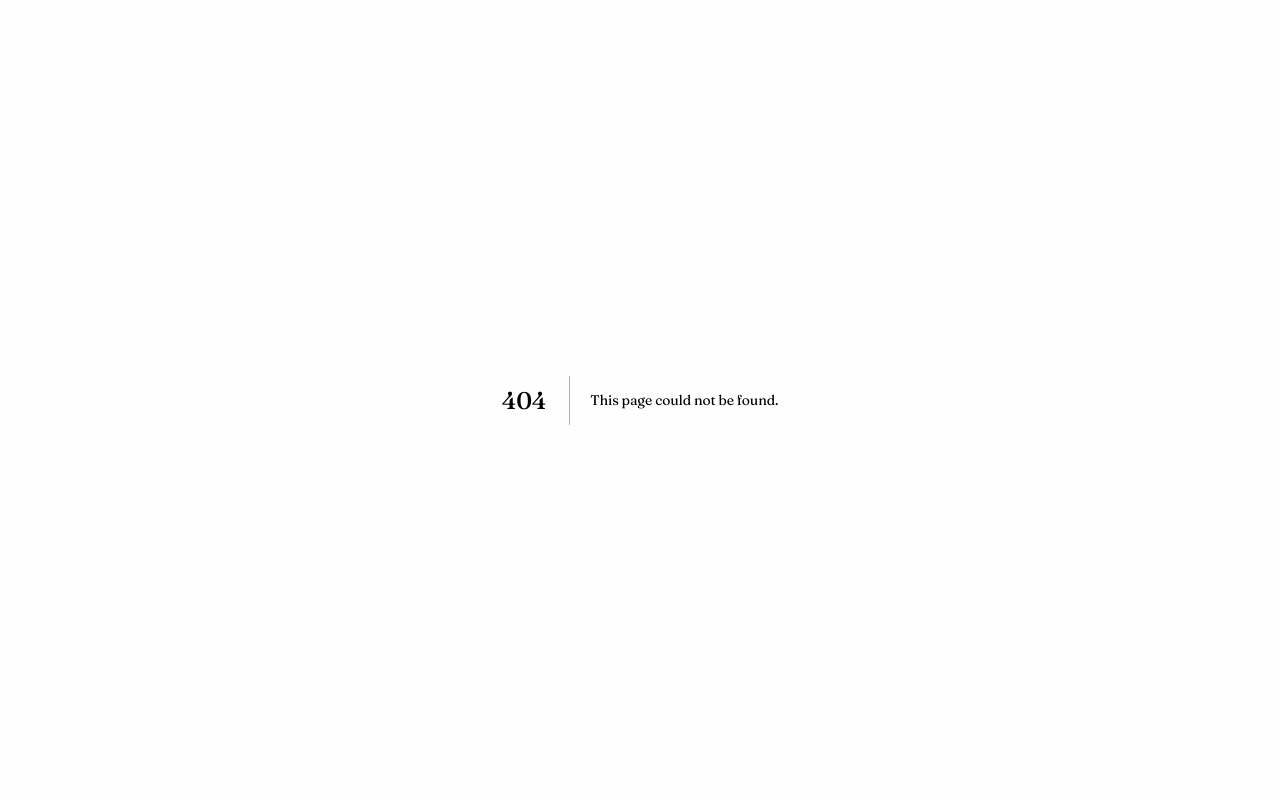
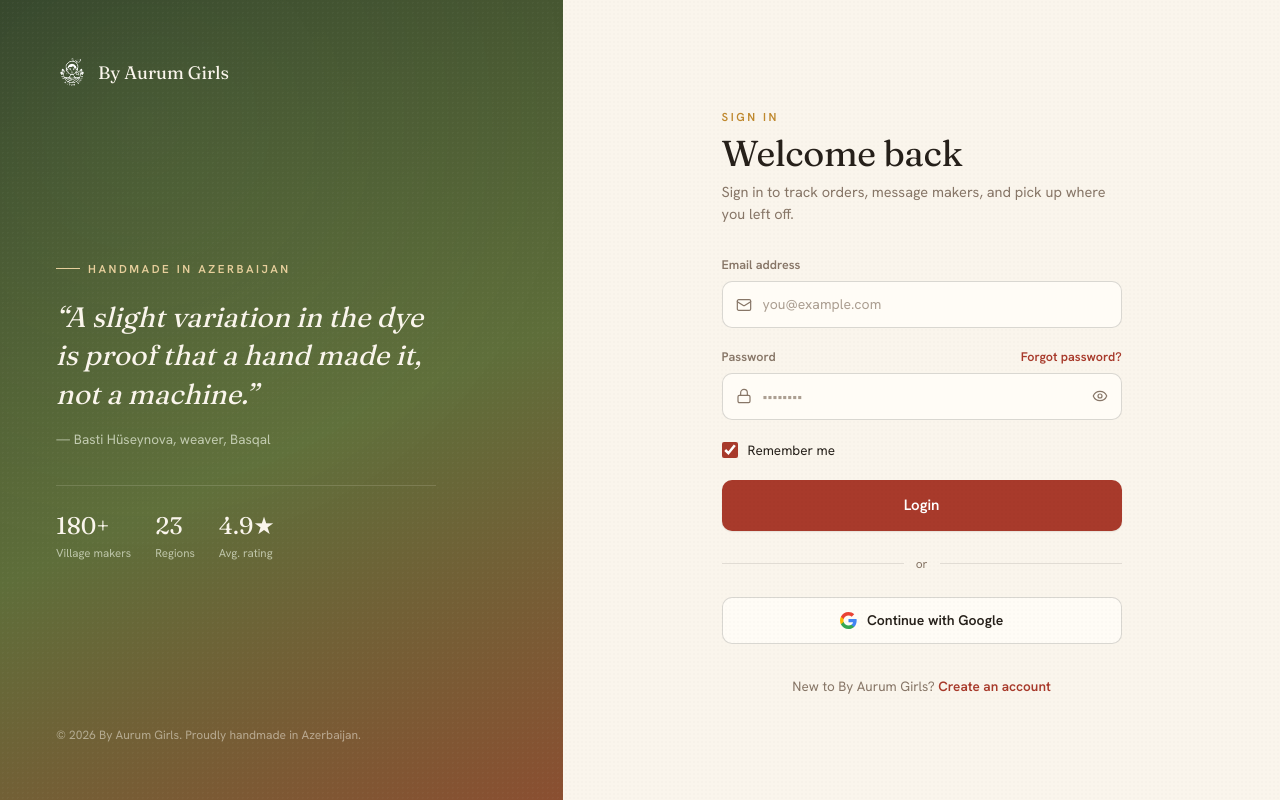
Before and after one commit to aurumgirls/aurumgirls, a Next.js app in the folder frontend/: page /signin in a window 1280 px wide. Before the commit this address had no page. Built offline with nearby package versions, Linux system fonts and the light colour scheme.

Commit message:
feat: implement sign-in page with authentication form and visual panel

```diff
--- /dev/null
+++ b/frontend/src/app/signin/page.tsx
@@ -0,0 +1,19 @@
+import type { Metadata } from "next";
+import AuthVisualPanel from "@/components/auth/AuthVisualPanel";
+import LoginForm from "@/components/auth/LoginForm";
+
+export const metadata: Metadata = {
+  title: "Sign In — By Aurum Girls",
+  description: "Sign in to your By Aurum Girls account to track orders and message makers.",
+};
+
+export default function SignInPage() {
+  return (
+    <div className="flex-1 flex min-h-screen">
+      <AuthVisualPanel />
+      <div className="flex-1 flex items-center justify-center px-6 sm:px-10 py-16 bg-linen">
+        <LoginForm />
+      </div>
+    </div>
+  );
+}
--- a/frontend/src/components/Header.tsx
+++ b/frontend/src/components/Header.tsx
@@ -78,12 +78,13 @@ export default function Header() {
                 <Heart size={18} strokeWidth={1.8} />
               </button>
 
-              <button
-                aria-label="Account"
+              <Link
+                href="/signin"
+                aria-label="Sign in"
                 className="hidden sm:inline-flex h-9 w-9 items-center justify-center rounded-pill hover:bg-sand transition-colors text-ink"
               >
                 <User size={18} strokeWidth={1.8} />
-              </button>
+              </Link>
 
               <Link
                 href="/cart"
--- /dev/null
+++ b/frontend/src/components/auth/AuthVisualPanel.tsx
@@ -0,0 +1,55 @@
+import Image from "next/image";
+
+export default function AuthVisualPanel() {
+  return (
+    <div className="relative hidden lg:flex lg:w-[46%] xl:w-[44%] flex-col justify-between overflow-hidden p-12 xl:p-14">
+      <div
+        className="absolute inset-0"
+        style={{ background: "linear-gradient(155deg, #33432A 0%, #5E6E3A 55%, #A83A2B 130%)" }}
+      />
+      <div className="absolute inset-0 opacity-[0.12] mix-blend-overlay bg-[radial-gradient(circle_at_25%_15%,#fff,transparent_55%)]" />
+      <div
+        className="absolute inset-0 opacity-[0.5]"
+        style={{
+          backgroundImage: "radial-gradient(rgba(255,255,255,.06) 1px, transparent 1px)",
+          backgroundSize: "5px 5px",
+        }}
+      />
+
+      <div className="relative z-10 flex items-center gap-2.5">
+        <Image src="/images/logo-white.png" alt="By Aurum Girls" width={34} height={34} className="h-8 w-8" />
+        <span className="font-serif text-[18px] text-linen">By Aurum Girls</span>
+      </div>
+
+      <div className="relative z-10 max-w-[380px]">
+        <span className="inline-flex items-center gap-2 text-[11.5px] font-semibold tracking-[0.22em] uppercase text-aurum-soft mb-5">
+          <span className="h-px w-6 bg-aurum-soft" />
+          Handmade in Azerbaijan
+        </span>
+        <p className="font-serif italic text-[26px] xl:text-[28px] text-linen leading-snug">
+          &ldquo;A slight variation in the dye is proof that a hand made it, not a machine.&rdquo;
+        </p>
+        <p className="text-sage/80 text-[13.5px] mt-4">— Basti Hüseynova, weaver, Basqal</p>
+
+        <div className="flex items-center gap-6 mt-9 pt-7 border-t border-linen/15">
+          <div>
+            <p className="font-serif text-[24px] text-linen leading-none">180+</p>
+            <p className="text-sage/75 text-[11.5px] mt-1.5">Village makers</p>
+          </div>
+          <div>
+            <p className="font-serif text-[24px] text-linen leading-none">23</p>
+            <p className="text-sage/75 text-[11.5px] mt-1.5">Regions</p>
+          </div>
+          <div>
+            <p className="font-serif text-[24px] text-linen leading-none">4.9★</p>
+            <p className="text-sage/75 text-[11.5px] mt-1.5">Avg. rating</p>
+          </div>
+        </div>
+      </div>
+
+      <p className="relative z-10 text-linen/50 text-[12px]">
+        © {new Date().getFullYear()} By Aurum Girls. Proudly handmade in Azerbaijan.
+      </p>
+    </div>
+  );
+}
--- /dev/null
+++ b/frontend/src/components/auth/GoogleIcon.tsx
@@ -0,0 +1,22 @@
+export default function GoogleIcon({ size = 18 }: { size?: number }) {
+  return (
+    <svg width={size} height={size} viewBox="0 0 18 18" aria-hidden="true">
+      <path
+        fill="#4285F4"
+        d="M17.64 9.2c0-.64-.06-1.25-.16-1.84H9v3.48h4.84a4.14 4.14 0 0 1-1.8 2.72v2.26h2.9c1.7-1.57 2.7-3.87 2.7-6.62z"
+      />
+      <path
+        fill="#34A853"
+        d="M9 18c2.43 0 4.47-.8 5.96-2.18l-2.9-2.26c-.8.54-1.84.86-3.06.86-2.35 0-4.34-1.59-5.05-3.72H.95v2.33A9 9 0 0 0 9 18z"
+      />
+      <path
+        fill="#FBBC05"
+        d="M3.95 10.7A5.4 5.4 0 0 1 3.67 9c0-.59.1-1.17.28-1.7V4.97H.95A9 9 0 0 0 0 9c0 1.45.35 2.83.95 4.03l3-2.33z"
+      />
+      <path
+        fill="#EA4335"
+        d="M9 3.58c1.32 0 2.51.46 3.44 1.35l2.58-2.58C13.46.89 11.43 0 9 0A9 9 0 0 0 .95 4.97l3 2.33C4.66 5.17 6.65 3.58 9 3.58z"
+      />
+    </svg>
+  );
+}
--- /dev/null
+++ b/frontend/src/components/auth/LoginForm.tsx
@@ -0,0 +1,137 @@
+"use client";
+
+import { useState } from "react";
+import { useRouter } from "next/navigation";
+import Image from "next/image";
+import Link from "next/link";
+import { Eye, EyeOff, Lock, Mail, Loader2 } from "lucide-react";
+import GoogleIcon from "./GoogleIcon";
+
+export default function LoginForm() {
+  const router = useRouter();
+  const [showPassword, setShowPassword] = useState(false);
+  const [remember, setRemember] = useState(true);
+  const [submitting, setSubmitting] = useState(false);
+
+  const handleSubmit = (e: React.FormEvent) => {
+    e.preventDefault();
+    setSubmitting(true);
+    window.setTimeout(() => {
+      router.push("/");
+    }, 1100);
+  };
+
+  return (
+    <div className="w-full max-w-[400px] mx-auto">
+      <Link href="/" className="inline-flex lg:hidden items-center gap-2.5 mb-10" aria-label="By Aurum Girls — Home">
+        <Image src="/images/logo-color.png" alt="By Aurum Girls" width={32} height={32} className="h-8 w-8" />
+        <span className="font-serif text-[17px]">By Aurum Girls</span>
+      </Link>
+
+      <span className="text-[11.5px] font-semibold tracking-[0.22em] uppercase text-aurum">
+        Sign in
+      </span>
+      <h1 className="text-[32px] sm:text-[36px] mt-1.5">Welcome back</h1>
+      <p className="text-stone text-[14.5px] mt-2">
+        Sign in to track orders, message makers, and pick up where you left off.
+      </p>
+
+      <form onSubmit={handleSubmit} className="flex flex-col gap-5 mt-8">
+        <div>
+          <label htmlFor="email" className="block text-[12.5px] font-semibold text-stone mb-1.5">
+            Email address
+          </label>
+          <div className="relative">
+            <Mail size={16} strokeWidth={1.8} className="absolute left-3.5 top-1/2 -translate-y-1/2 text-stone" />
+            <input
+              id="email"
+              name="email"
+              type="email"
+              required
+              autoComplete="email"
+              placeholder="you@example.com"
+              className="w-full rounded-sm bg-cream border border-black/15 pl-10 pr-3.5 py-3 text-[14px] text-ink placeholder:text-stone/70 outline-none focus:ring-2 focus:ring-aurum focus:border-aurum transition-shadow"
+            />
+          </div>
+        </div>
+
+        <div>
+          <div className="flex items-center justify-between mb-1.5">
+            <label htmlFor="password" className="block text-[12.5px] font-semibold text-stone">
+              Password
+            </label>
+            <Link href="/forgot-password" className="text-[12.5px] font-semibold text-nar hover:text-nar-deep transition-colors">
+              Forgot password?
+            </Link>
+          </div>
+          <div className="relative">
+            <Lock size={16} strokeWidth={1.8} className="absolute left-3.5 top-1/2 -translate-y-1/2 text-stone" />
+            <input
+              id="password"
+              name="password"
+              type={showPassword ? "text" : "password"}
+              required
+              autoComplete="current-password"
+              placeholder="••••••••"
+              className="w-full rounded-sm bg-cream border border-black/15 pl-10 pr-11 py-3 text-[14px] text-ink placeholder:text-stone/70 outline-none focus:ring-2 focus:ring-aurum focus:border-aurum transition-shadow"
+            />
+            <button
+              type="button"
+              onClick={() => setShowPassword((s) => !s)}
+              aria-label={showPassword ? "Hide password" : "Show password"}
+              className="absolute right-3.5 top-1/2 -translate-y-1/2 text-stone hover:text-ink transition-colors"
+            >
+              {showPassword ? <EyeOff size={16} strokeWidth={1.8} /> : <Eye size={16} strokeWidth={1.8} />}
+            </button>
+          </div>
+        </div>
+
+        <label className="flex items-center gap-2.5 cursor-pointer select-none">
+          <input
+            type="checkbox"
+            checked={remember}
+            onChange={(e) => setRemember(e.target.checked)}
+            className="h-4 w-4 rounded-xs accent-[#A83A2B] cursor-pointer"
+          />
+          <span className="text-[13.5px] text-ink">Remember me</span>
+        </label>
+
+        <button
+          type="submit"
+          disabled={submitting}
+          className="inline-flex items-center justify-center gap-2 rounded-sm bg-nar text-white text-[15px] font-semibold px-6 py-3.5 shadow-sm hover:bg-nar-deep transition-colors disabled:opacity-70 disabled:cursor-wait"
+        >
+          {submitting ? (
+            <>
+              <Loader2 size={16} strokeWidth={2.2} className="animate-spin" />
+              Signing in…
+            </>
+          ) : (
+            "Login"
+          )}
+        </button>
+
+        <div className="flex items-center gap-3 my-1">
+          <span className="h-px flex-1 bg-black/10" />
+          <span className="text-[12px] text-stone">or</span>
+          <span className="h-px flex-1 bg-black/10" />
+        </div>
+
+        <button
+          type="button"
+          className="inline-flex items-center justify-center gap-2.5 rounded-sm border border-black/15 bg-cream text-ink text-[14px] font-semibold px-6 py-3 hover:bg-sand transition-colors"
+        >
+          <GoogleIcon size={17} />
+          Continue with Google
+        </button>
+      </form>
+
+      <p className="text-center text-[13.5px] text-stone mt-8">
+        New to By Aurum Girls?{" "}
+        <Link href="/signup" className="font-semibold text-nar hover:text-nar-deep transition-colors">
+          Create an account
+        </Link>
+      </p>
+    </div>
+  );
+}
```
